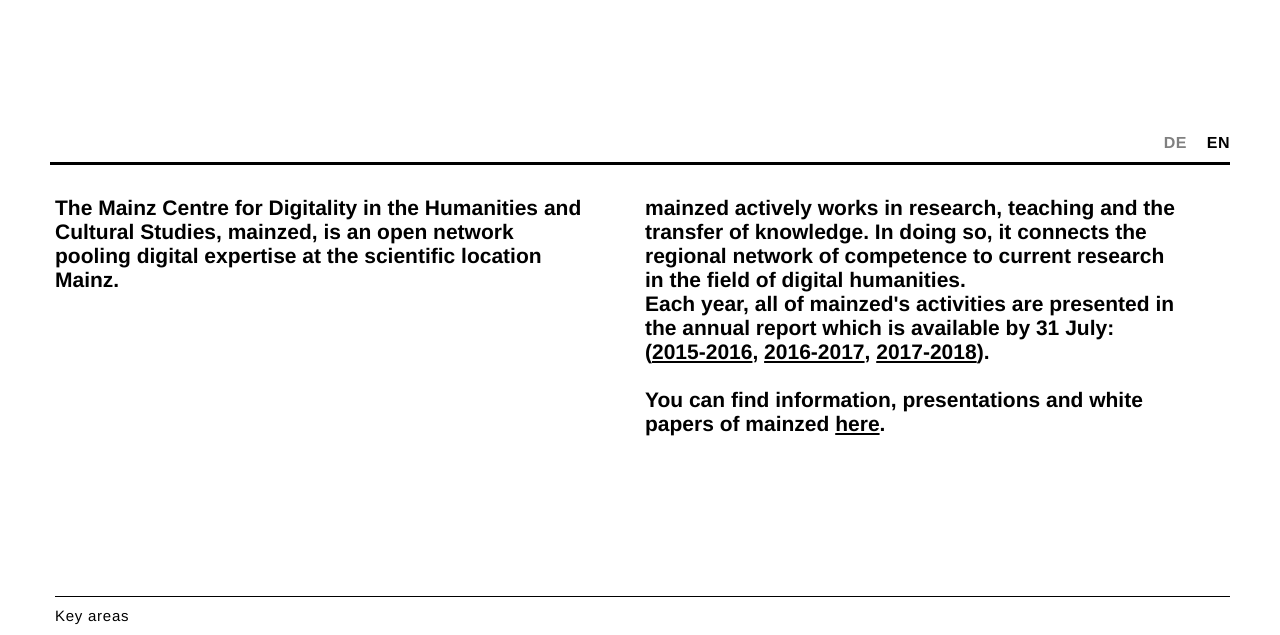
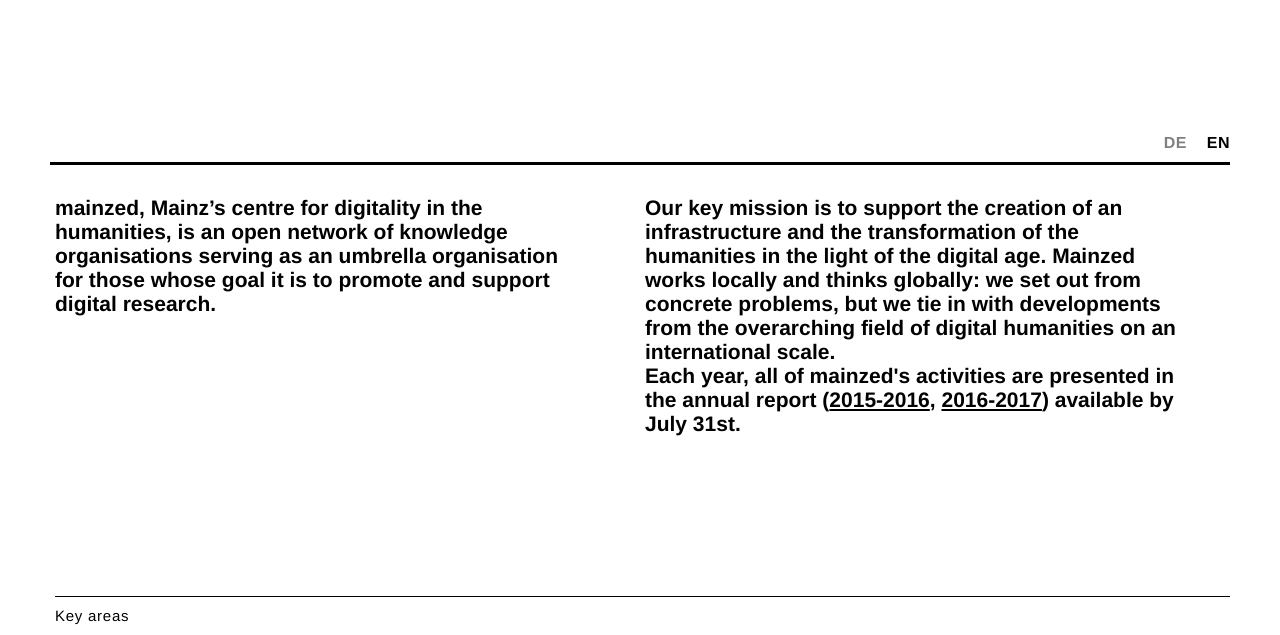
Before and after one commit to mainzed/website, a PHP site: page /en/index.php in a window 1280 px wide. Shown: the part 196-831 px from the top of the page. Run offline with PHP 8.4, Linux system fonts and the light colour scheme; some libraries are stand-ins or nearby versions.

Commit message:
Revert "korrektur annabel"
This reverts commit fc6f7914d8b085691f53df1f18b5d8d4f60cd60b.

```diff
--- a/php/lang.en.php
+++ b/php/lang.en.php
@@ -19,14 +19,14 @@ $lang['linktext'] = 		'<br>Contribution to mainzed';
 $lang['MAINZED_NAME'] = 	'mainzed - Mainz Centre for Digitality in the Humanities and Cultural Studies';
 $lang['subtitle'] = 		'Mainz Centre for Digitality<br> in the Humanities<br> and Cultural Studies';
 
-$lang['introtext1'] = 		'The Mainz Centre for Digitality in the Humanities and Cultural Studies, mainzed, is an open network pooling digital expertise at the scientific location Mainz.';
-$lang['introtext2'] = 		'mainzed actively works in research, teaching and the transfer of knowledge. In doing so, it connects the regional network of competence to current research in the field of digital humanities.<br>Each year, all of mainzed\'s activities are presented in the annual report which is available by 31 July: (<a href="/jahresbericht/2015/" target="_blank">2015-2016</a>, <a href="/jahresbericht/2016/" target="_blank">2016-2017</a>, <a href="/jahresbericht/2017/" target="_blank">2017-2018</a>).<br><br>
-							You can find information, presentations and white papers of mainzed <a href="https://zenodo.org/communities/mainzed/?page=1&size=20" target="_blank">here</a>.';
+$lang['introtext1'] = 		'mainzed, Mainz’s centre for digitality in the humanities, is an open network of knowledge organisations serving as an umbrella organisation for those whose goal it is to promote and support digital research.';
+$lang['introtext2'] = 		'Our key mission is to support the creation of an infrastructure and the transformation of the humanities in the light of the digital age. Mainzed works locally and thinks globally: we set out from concrete problems, but we tie in with developments from the overarching field of digital humanities on an international scale.<br>Each year, all of mainzed\'s activities are presented in the annual report (<a href="/jahresbericht/2015/" target="_blank">2015-2016</a>, <a href="/jahresbericht/2016/" target="_blank">2016-2017</a>) available by July 31st.';
 $lang['introtext3'] = 		'<span class="italic">We conduct</span><br> research on the key questions of the humanities and on the cultural heritage from a digital perspective.';
 $lang['introtext4'] = 		'<span class="italic">We develop</span><br> study programmes for students and advanced training opportunities in digital methods primarily aimed at postgraduates and young researchers.';
 $lang['introtext5'] = 		'<span class="italic">We support</span><br> researchers in using digital methods for their research.';
 
-$lang['networktext'] = 		'mainzed offers a network of scientific exchange with regard to the development of projects and research foci for scientists of all qualification levels. The network is formed by organising and realising public events together. .<br><br>
+$lang['networktext'] = 		'mainzed targets researchers at all levels with its offering of a common, persistent platform facilitating exchange, the development of projects and the expansions of the research foci pursued
+							in Mainz. The network is strengthened by organising and realising public events together.<br><br>
 							Information on our own events and projects are published via <a href="http://www.twitter.com/_mainzed/"target="_blank">twitter</a> and newsflash.
 							In order to subscribe to newsflash, click ‘<a href="http://mainzed.org/en/#imprint" target="_blank">registration</a>’.';
 
@@ -129,7 +129,7 @@ $lang['infodufner'] =		'graphic design, conceptual design, UX design <br> (HS Ma
 $lang['infoeitelmann'] =	'grammatical Variation, theoretical and empirical analyses of language change, orality and literacy <br> (JGU)';
 $lang['infograef'] =		'mathematician and computer scientist, computer music and digital signal processing, programming language design and implementation <br> (JGU)';
 $lang['infogrund'] =		'early modern history, library and information science, digital editions <br> (IEG)';
-$lang['infogruentgens'] =	'quantitative text analysis, scholarly typesetting, digital editions, open data in the humanities, epigraphy, history and cultural studies <br> (AdW)';
+$lang['infogruentgens'] =	'quantitative text analysis, scholarly typesetting, digital editions, open data in the humanities <br> (AdW)';
 $lang['infohaft'] =			'software development, semantic web <br> (AdW)';
 $lang['infohambuch'] =		'media- and geoinformatics, backend and frontend development <br> (AdW)';
 $lang['infoheinz'] =		'database / web Development, 3d data, IT-services <br> (RGZM)';
```
